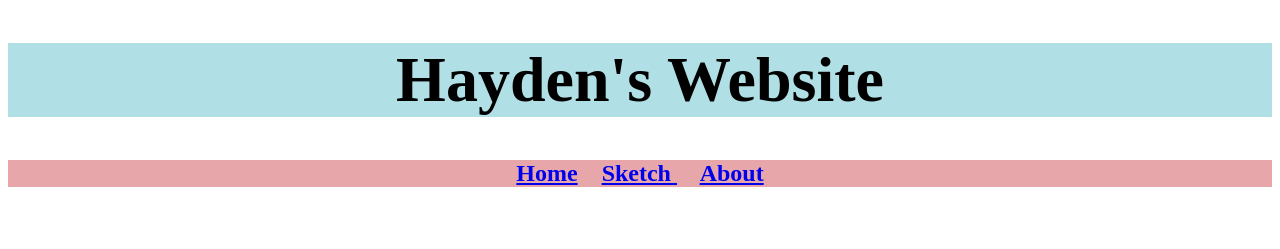
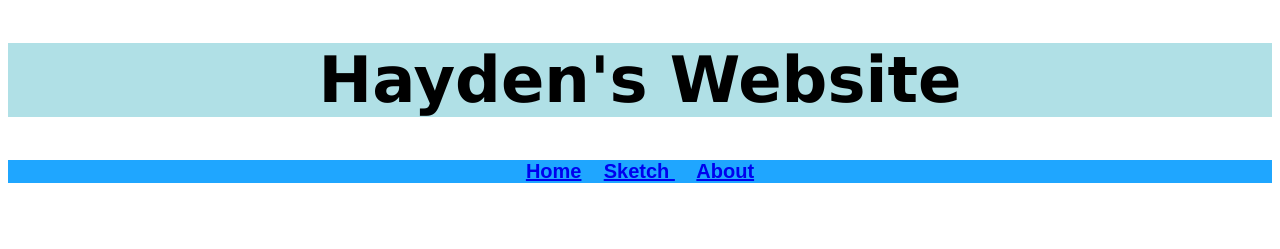
Before and after one commit to hmiller23/p3_hayden_miller, a website: page index.html in a window 1280 px wide. Shown: the top 249 px of the page. Drawn offline with Linux system fonts and the light colour scheme.

Commit message:
Internal pages

```diff
--- a/index.html
+++ b/index.html
@@ -9,11 +9,14 @@
       h1 {
         text-align: center;
         background-color: powderblue;
+        font-family: verdana;
         font-size: 400%;
       }
       h2 {
         text-align: center;
-        background-color: rgb(231, 166, 169);
+        background-color: rgb(31, 166, 269);
+        font-family: arial;
+        font-size: 125%;
       }
     </style>
   </head>
@@ -21,9 +24,9 @@
     Hayden's Website
   </h1>
   <h2>
-    <a href="url">Home</a>&nbsp;&nbsp;&nbsp
-    <a href="url">Sketch </a>&nbsp;&nbsp;&nbsp
-    <a href="url">About</a>
+    <a href="/index.html">Home</a>&nbsp;&nbsp;&nbsp
+    <a href="/sketchpage.html">Sketch </a>&nbsp;&nbsp;&nbsp
+    <a href="/aboutpage.html">About</a>
   </h2>
   <br />
   <br />
```
Also changed, not shown: aboutpage.html (added), sketchpage.html (added).
